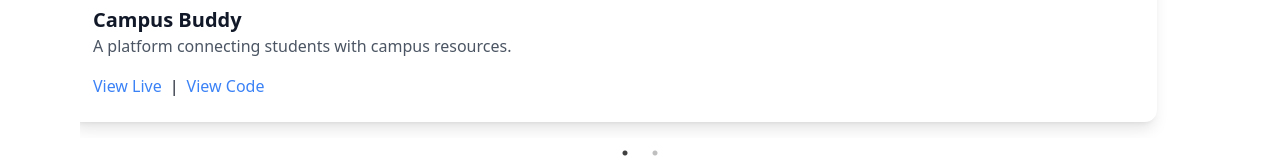
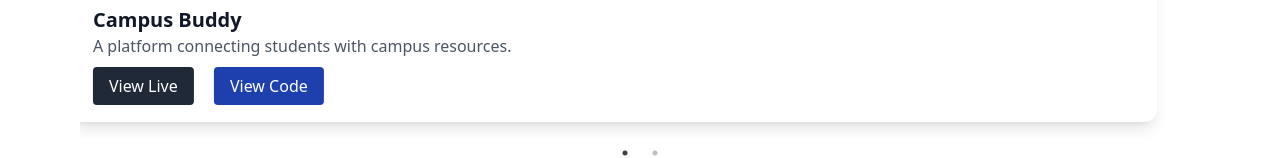
Before and after one commit to Expert-07/portfolio_01, a React (Vite) app: page / in a window 1280 px wide. Shown: the part 2258-2416 px from the top of the page. Built offline with nearby package versions, Linux system fonts and the light colour scheme.

Commit message:
Scroll to projects

```diff
--- a/src/components/ProjectCarousel.jsx
+++ b/src/components/ProjectCarousel.jsx
@@ -4,7 +4,7 @@ import { Slider } from "react-slick";
 const projects = [
   // Add your project data here
   // Example:
-  // {
+  // {-
   //   title: "Project Title",
   //   description: "Project Description",
   //   image: "path/to/image.jpg",
@@ -111,9 +111,9 @@ const SampleCarousel = () => {
             <h3 className="text-xl font-semibold mt-2">{project.title}</h3>
             <p className="text-gray-600">{project.description}</p>
             <div className="mt-4">
-              <a href={project.live} className="text-blue-500 hover:underline">View Live</a>
-              <span className="mx-2">|</span>
-              <a href={project.github} className="text-blue-500 hover:underline">View Code</a>
+              <a href={project.live} className="bg-gray-800 text-white py-2 px-4 rounded hover:bg-gray-700">View Live</a>
+              <span className="mx-2">{" "}</span>
+              <a href={project.github} className="bg-blue-800 text-white py-2 px-4 rounded hover:bg-blue-700">View Code</a>
             </div>
           </div>
           </div>
--- a/src/components/Projects.jsx
+++ b/src/components/Projects.jsx
@@ -14,7 +14,7 @@ const projects = [
 
 export default function Projects() {
   return (
-    <section className="bg-gray-100 dark:bg-[#1e293b] py-20 px-6 text-center text-gray-900 dark:text-white">
+    <section  id="projects" className="bg-gray-100 dark:bg-[#1e293b] py-20 px-6 text-center text-gray-900 dark:text-white">
       <h2 className="text-3xl font-bold mb-10">Projects</h2>
       <div className="grid gap-8 sm:grid-cols-2 max-w-4xl mx-auto">
         {projects.map((project, i) => (
```
